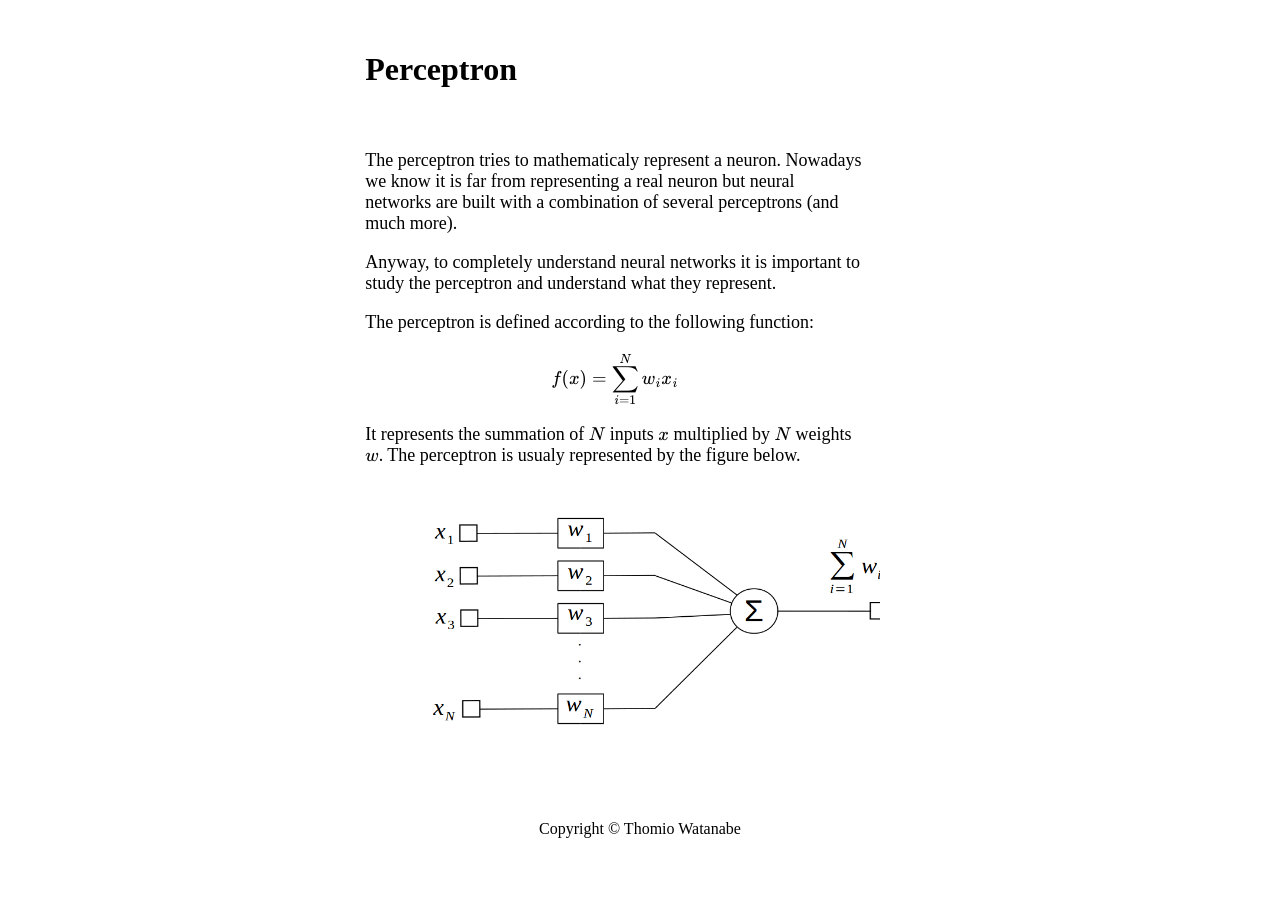
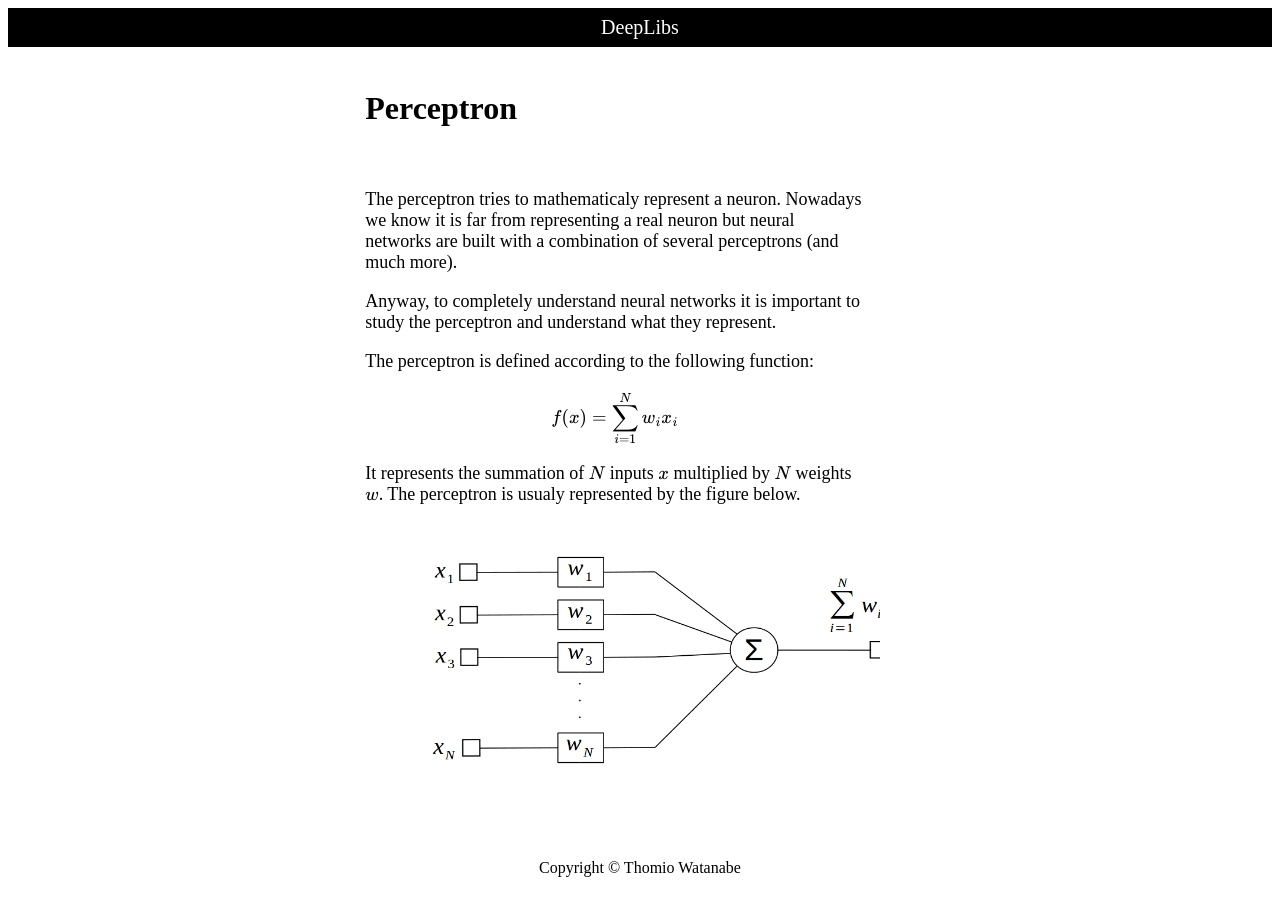
Before and after one commit to DeepLibs/deeplibs.github.io, a plain HTML site: page src/perceptron.html in a window 1280 px wide. Before the commit the page ends 862 px from the top, so only its background shows below. Drawn offline with nearby package versions, Linux system fonts and the light colour scheme; some packages are replaced by stand-ins of ours.

Commit message:
Add pages header

```diff
--- a/src/perceptron.html
+++ b/src/perceptron.html
@@ -14,6 +14,10 @@
 </head>
 
 <body>
+    <header>
+        <a href="../index.html" style="color: white; font-size:20px;">DeepLibs</a>
+    </header>
+
     <article>
         <h1>Perceptron</h1>
 
--- a/style/deeplibs.css
+++ b/style/deeplibs.css
@@ -19,9 +19,11 @@ a:link{
 /*----------------------------------------------------------------------------*/
 
 header{
-    padding: 1em;
+    padding: .5em;
     clear: left;
     text-align: center;
+    background-color: black;
+    color: white;
 }
 
 nav ul{
```
Also changed, not shown: index.html (+4 -0 lines), src/backpropagation.html (+3 -0 lines).
